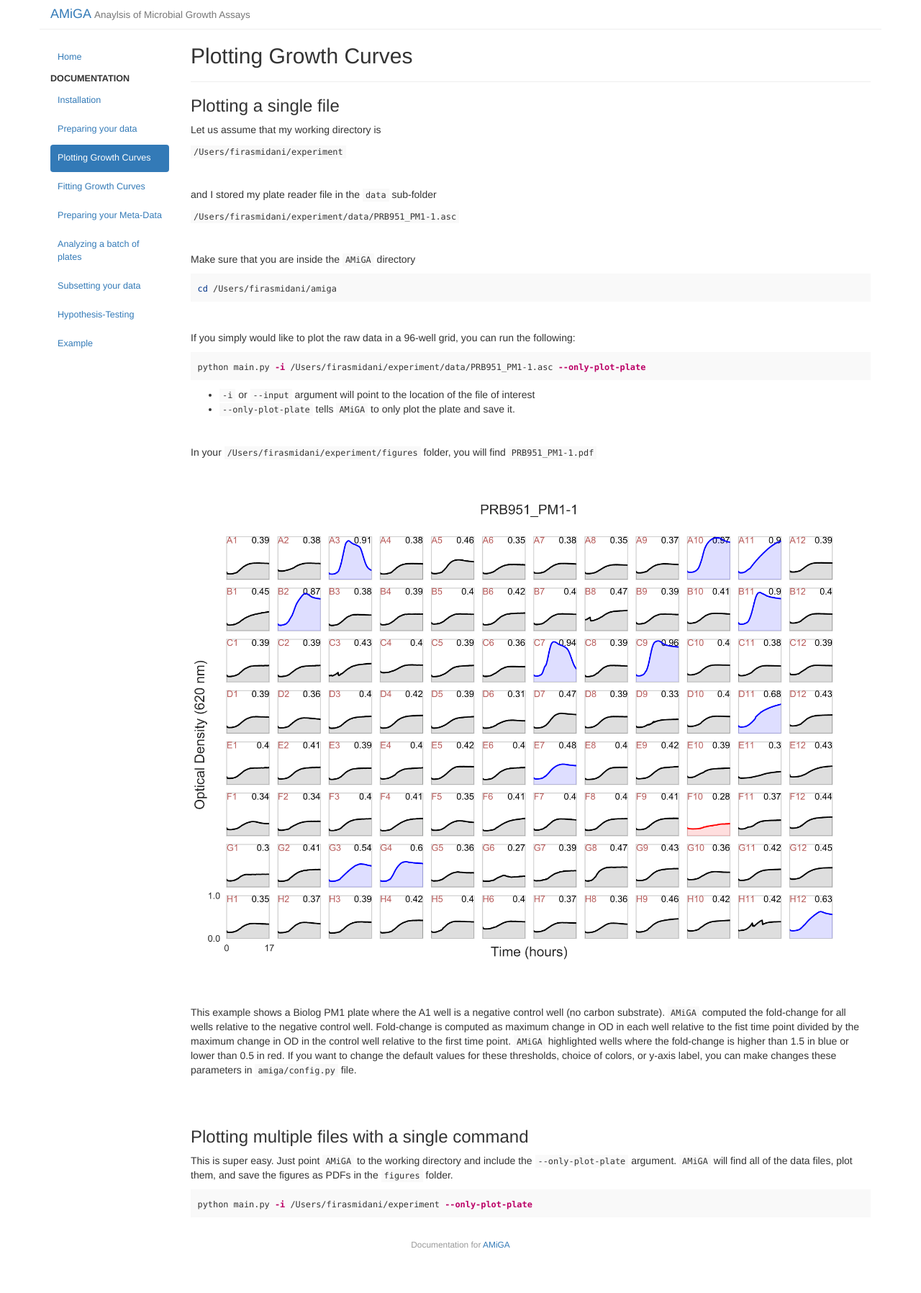
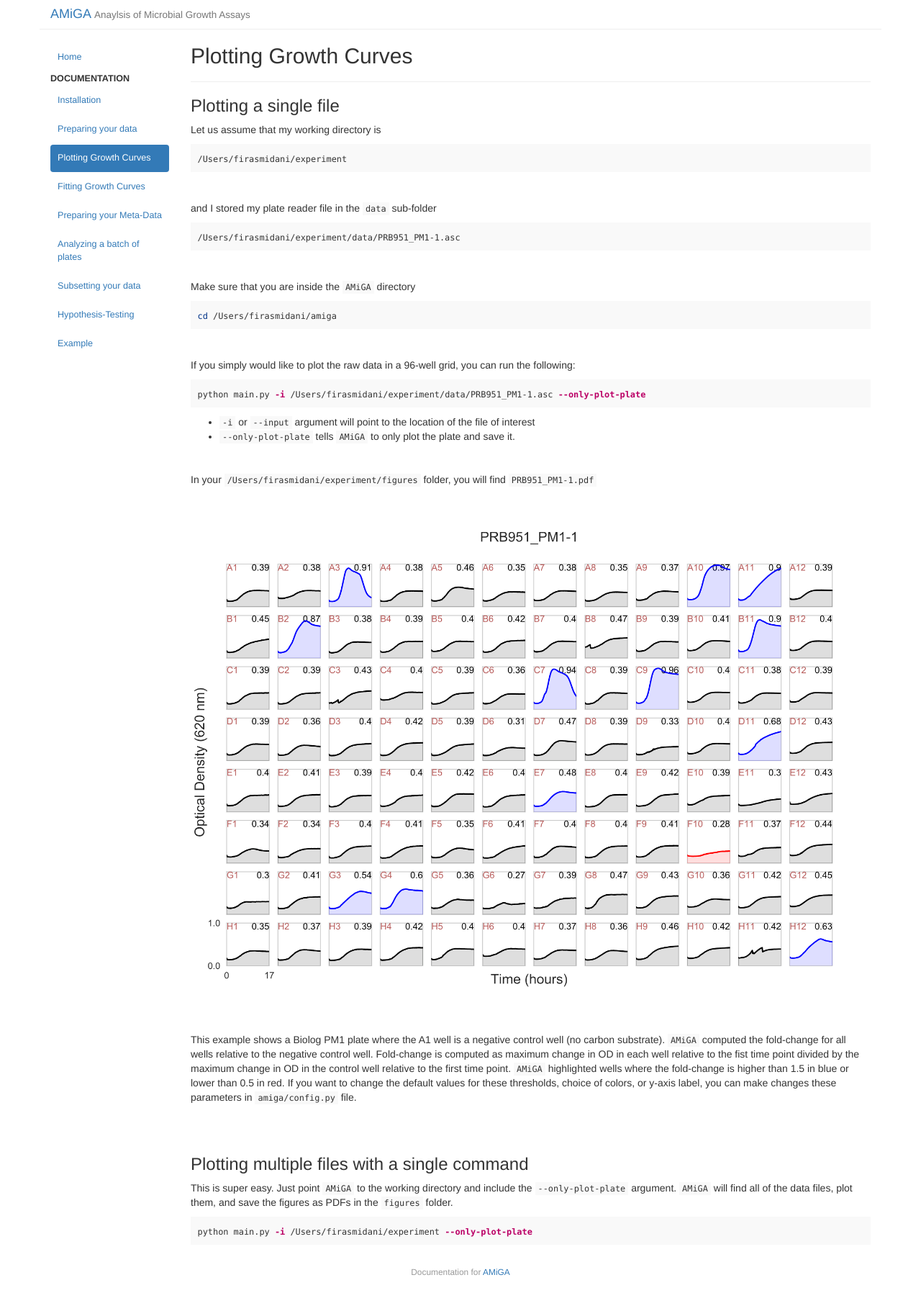
Before and after one commit to firasmidani/amiga, a Jekyll site: the page built from docs/_posts/2020-03-25-plotting.md, in a window 1280 px wide. Shown: the whole page at 72% size. Built offline with Jekyll 4.4.1, drawn with Linux system fonts in a browser that asks for light colours; before the commit the page ends 1758 px from its top, so only the background shows below that.

Commit message:
bash code cells

````diff
--- a/docs/_posts/2020-03-25-plotting.md
+++ b/docs/_posts/2020-03-25-plotting.md
@@ -10,13 +10,17 @@ order: 3
 
 Let us assume that my working directory is
 
-`/Users/firasmidani/experiment`
+```bash
+/Users/firasmidani/experiment
+```
 
 <br />
 
 and I stored my plate reader file in the `data` sub-folder
 
-`/Users/firasmidani/experiment/data/PRB951_PM1-1.asc`
+```bash
+/Users/firasmidani/experiment/data/PRB951_PM1-1.asc
+```
 
 <br />
 
````
